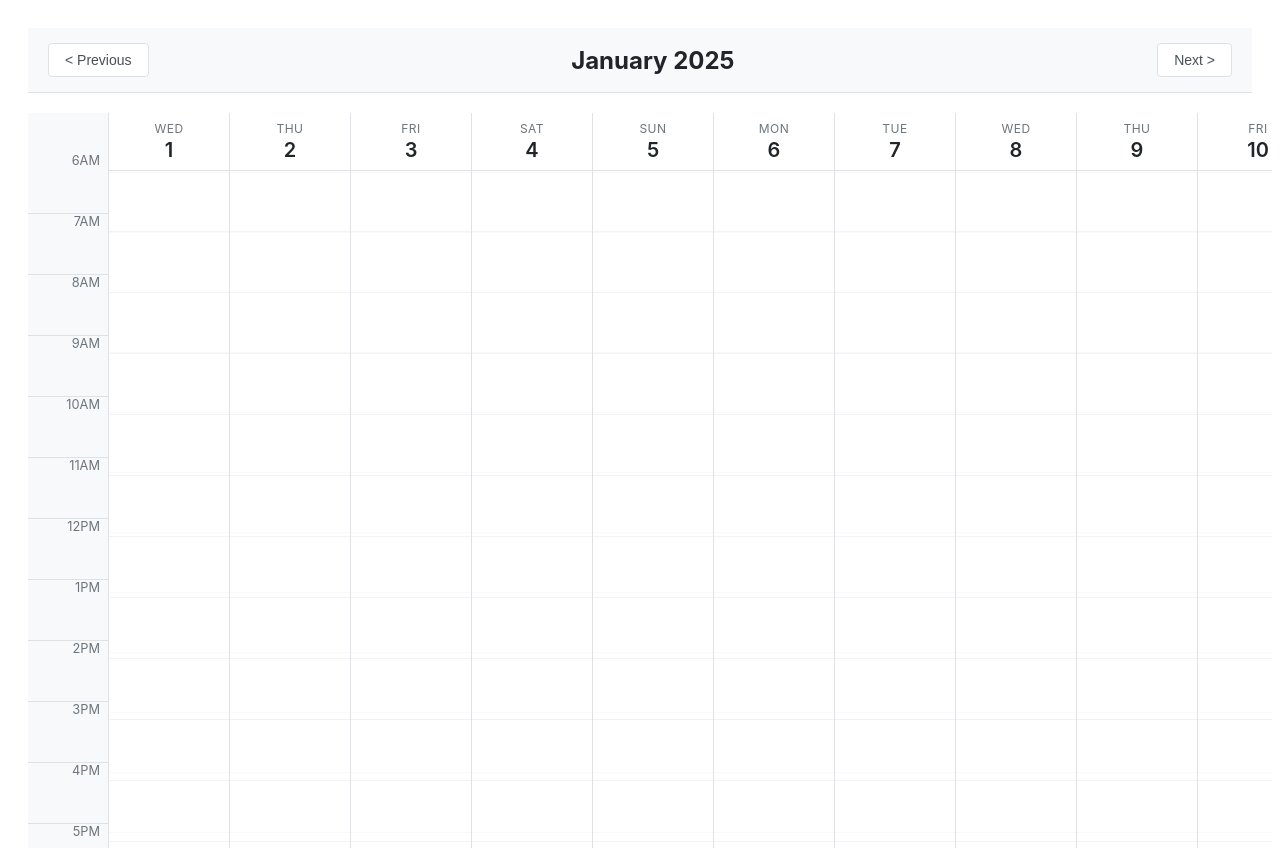
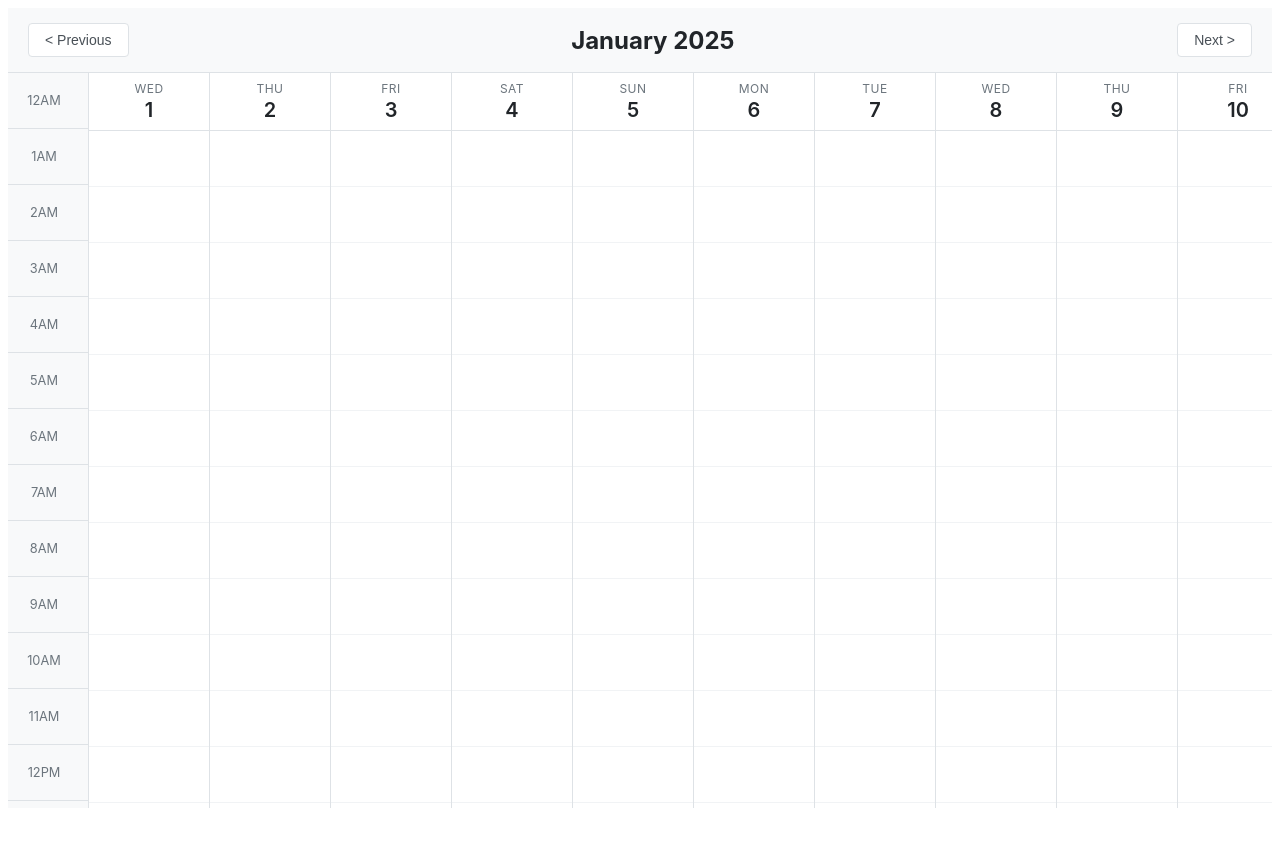
Before and after one commit to AnkittChauhan/TimelineProject, a React (Vite) app: page / in a window 1280 px wide. After the commit the page ends 816 px from the top, so only its background shows below. Built offline with nearby package versions, Linux system fonts and the light colour scheme.

Commit message:
CSS changes

```diff
--- a/src/Components/Timeline.css
+++ b/src/Components/Timeline.css
@@ -2,7 +2,7 @@
 .timeline-container {
   height: 100vh;
   overflow: auto;
-  padding: 20px;
+  /* padding: 20px; */
   background-color: #ffffff;
   font-family: -apple-system, BlinkMacSystemFont, 'Segoe UI', Roboto, Oxygen, Ubuntu, Cantarell, sans-serif;
 }
@@ -17,8 +17,9 @@
   border-bottom: 1px solid #dee2e6;
   position: sticky;
   top: 0;
+  left: 0;
   z-index: 100;
-  margin-bottom: 20px;
+  /* margin-bottom: 20px; */
 }
 
 .nav-button {
@@ -60,14 +61,14 @@
   position: sticky;
   left: 0;
   z-index: 50;
-  padding-top: 40px;
+  /* padding-top: 40px; */
 }
 
 .time-slot {
-  height: 60px;
+  height: 55px;
   display: flex;
-  align-items: flex-start;
-  justify-content: flex-end;
+  align-items: center;
+  justify-content: center;
   padding-right: 8px;
   font-size: 0.8em;
   color: #6c757d;
@@ -83,9 +84,6 @@
   background: repeating-linear-gradient(
     to bottom,
     transparent,
-    transparent 59px,
-    #f8f9fa 59px,
-    #f8f9fa 60px
   );
 }
 
@@ -122,7 +120,7 @@
 }
 
 .time-cell {
-  height: 60px;
+  height: 55px;
   border-bottom: 1px solid #f1f3f5;
 }
 
--- a/src/Components/TimelineMonthView.jsx
+++ b/src/Components/TimelineMonthView.jsx
@@ -54,7 +54,7 @@ const TimelineMonthView = () => {
   };
 
   const events = generateEvents();
-  const times = Array.from({ length: 17 }, (_, i) => i + 6); // 6AM to 10PM
+  const times = Array.from({ length: 24 }, (_, i) => i  + 24); // 6AM to 10PM
 
   return (
     <div className="timeline-container">
```
